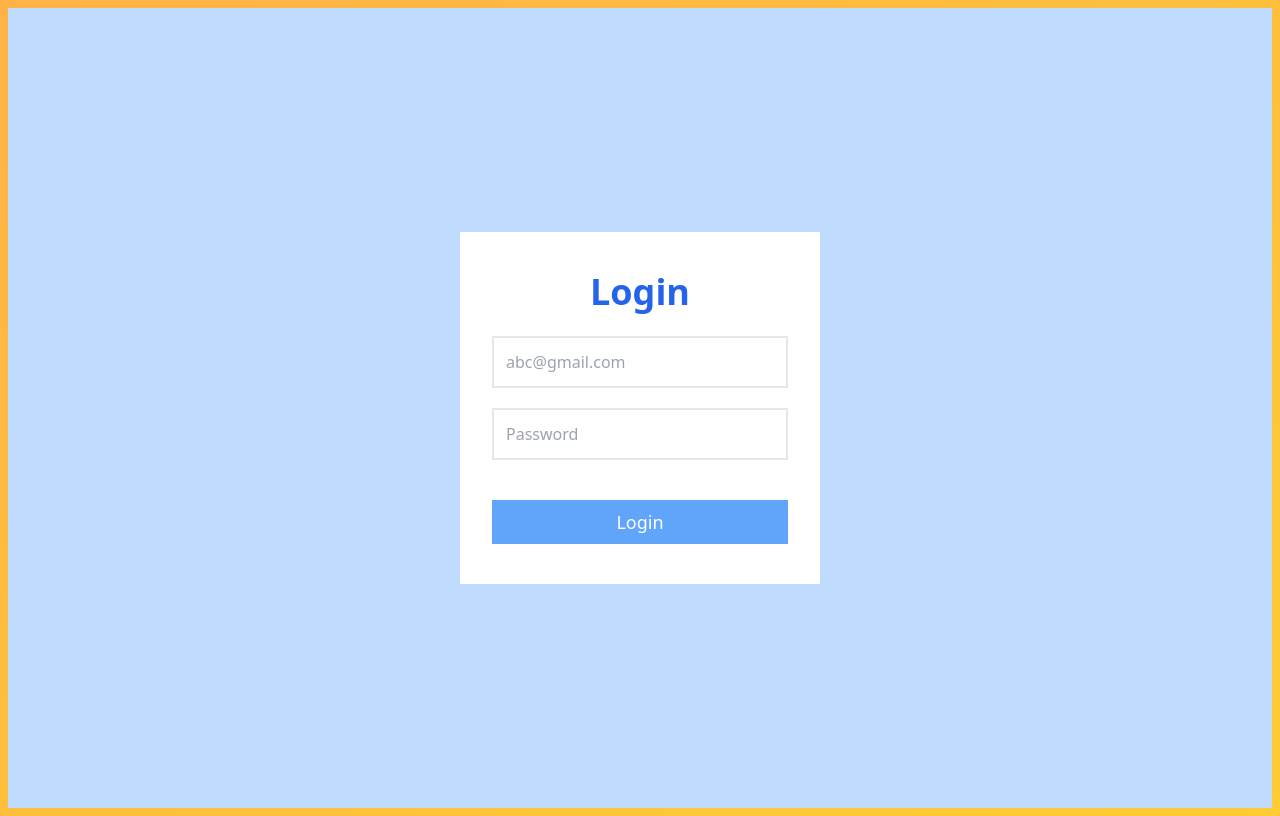
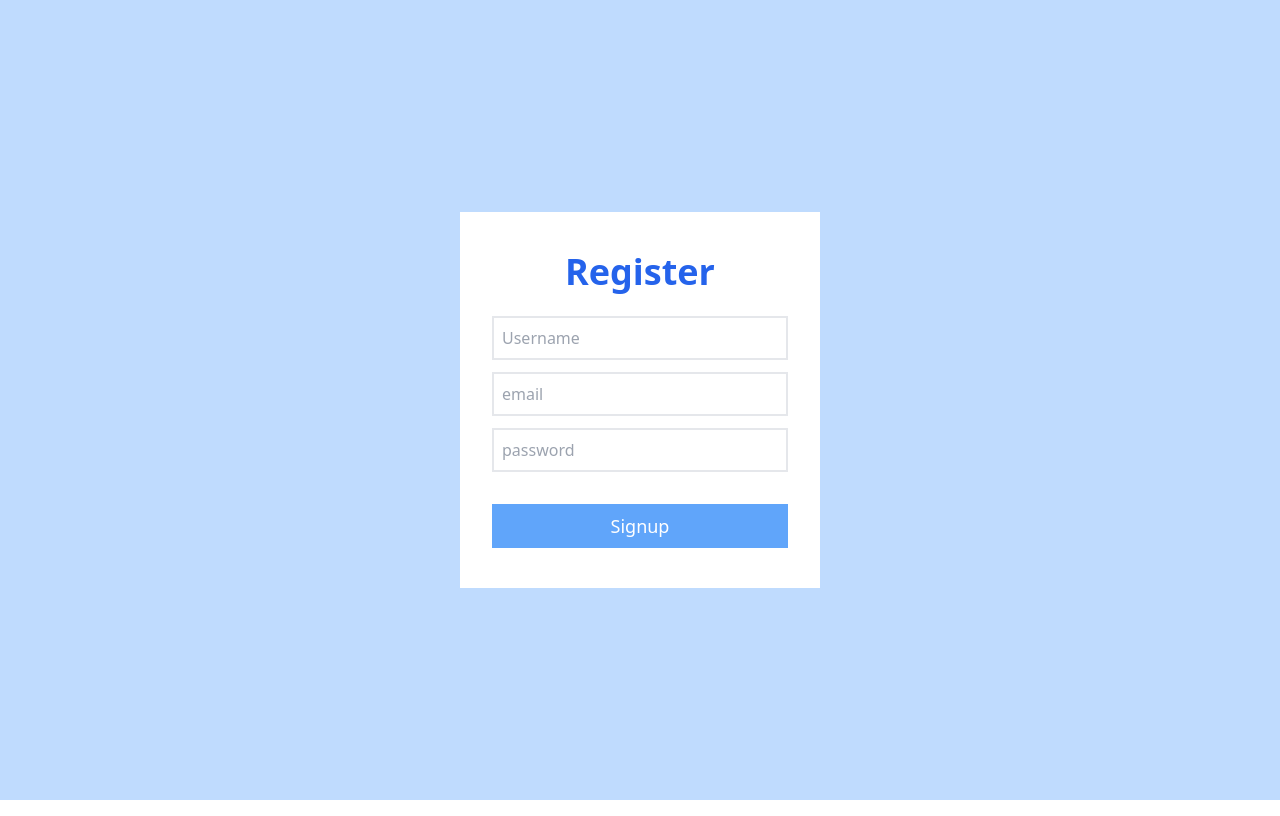
Before and after one commit to Ammar312/protected-routes, a React (Vite) app in the folder web/: page / in a window 1280 px wide. Built offline with nearby package versions, Linux system fonts and the light colour scheme.

Commit message:
making signup api

```diff
--- a/web/src/App.jsx
+++ b/web/src/App.jsx
@@ -6,11 +6,11 @@ import Login from "./pages/Login";
 
 const App = () => {
   return (
-    <div className=" p-2 min-h-screen bg-gradient-to-br from-[#ffb347] to-[#ffcc33]">
+    <div className="min-h-screen">
       {/* <Bar />
       <CreatePost /> */}
-      {/* <Signup /> */}
-      <Login />
+      <Signup />
+      {/* <Login /> */}
     </div>
   );
 };
--- a/web/src/pages/Login.jsx
+++ b/web/src/pages/Login.jsx
@@ -1,4 +1,5 @@
 import React from "react";
+import { Link } from "react-router-dom";
 
 const Login = () => {
   const handleSubmit = () => {};
@@ -30,7 +31,7 @@ const Login = () => {
           </form>
         </div>
         <div className=" text-center my-4 text-blue-900">
-          {/* Don't Have Account? <Link to="/register">Register</Link> */}
+          {/* Don't Have Account? <Link to="/signup">Sign up</Link> */}
         </div>
       </div>
     </div>
--- a/web/src/pages/Signup.jsx
+++ b/web/src/pages/Signup.jsx
@@ -1,7 +1,19 @@
-import React from "react";
+import axios from "axios";
+import React, { useRef } from "react";
+import { Link } from "react-router-dom";
 
 const Signup = () => {
-  const handleSubmit = () => {};
+  const inputRef = useRef();
+  const baseURL = "http://localhost:3000/";
+  const handleSubmit = (e) => {
+    e.preventDefault();
+    const username = inputRef.current[0].value;
+    const email = inputRef.current[1].value;
+    const password = inputRef.current[2].value;
+    try {
+      const response = axios.post(`${baseURL}api/v1/signup`, {});
+    } catch (error) {}
+  };
   return (
     <div className="bg-blue-200 min-h-screen flex justify-center items-center">
       <div className=" bg-white px-8 pt-10 pb-6 w-[360px]">
@@ -9,7 +21,11 @@ const Signup = () => {
           Register
         </p>
         <div>
-          <form className="flex flex-col gap-3" onSubmit={handleSubmit}>
+          <form
+            className="flex flex-col gap-3"
+            onSubmit={handleSubmit}
+            ref={inputRef}
+          >
             <input
               type="text"
               placeholder="Username"
@@ -21,14 +37,14 @@ const Signup = () => {
               placeholder="password"
               className="p-2 border-2 "
             />
-            <label
+            {/* <label
               htmlFor="file"
               className="flex items-center gap-2 cursor-pointer"
             >
-              {/* <img src={addAvatar} alt="addavatar" className="w-10" /> */}
+              <img src={addAvatar} alt="addavatar" className="w-10" />
               <span className=" text-blue-800">Add Your Image</span>
             </label>
-            <input type="file" name="" id="file" className="hidden" />
+            <input type="file" name="" id="file" className="hidden" /> */}
             <button
               type="submit"
               className=" bg-blue-400 text-white p-2 text-lg hover:rounded-md transition-all mt-5"
```
